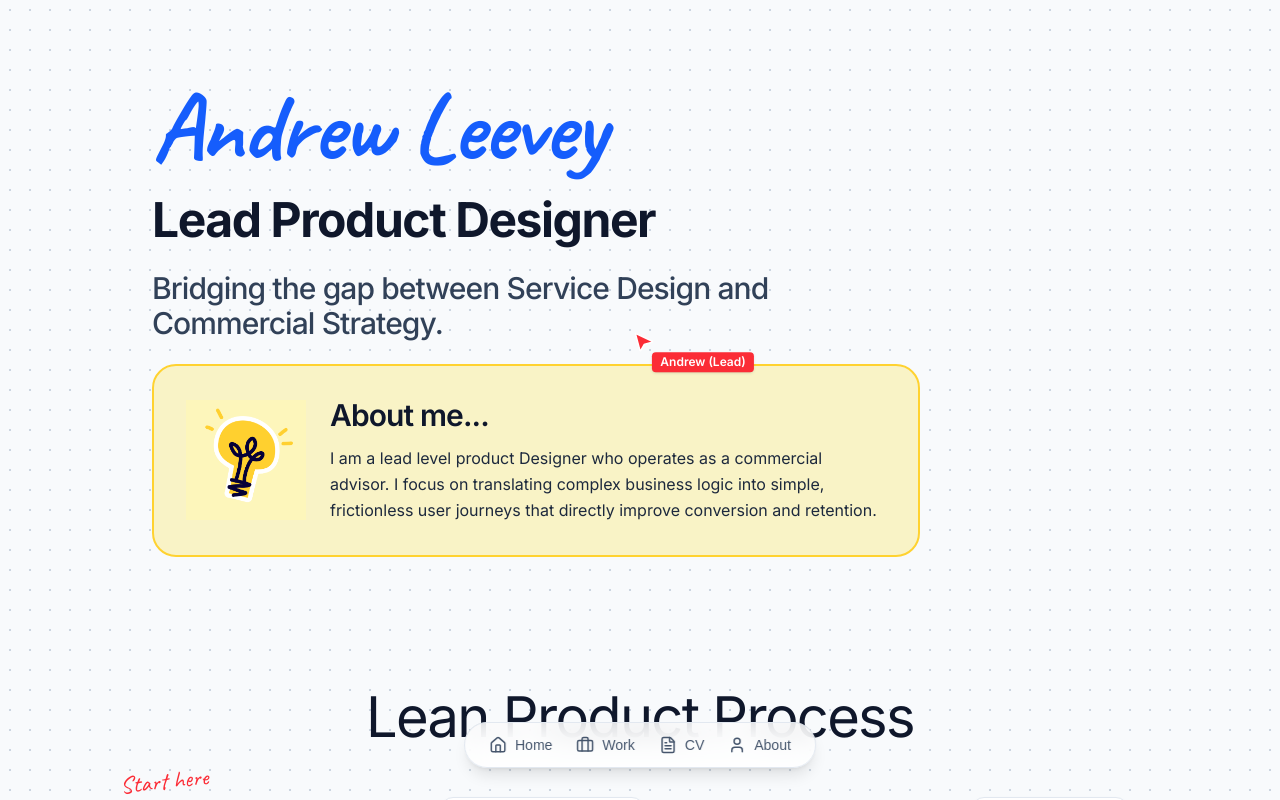
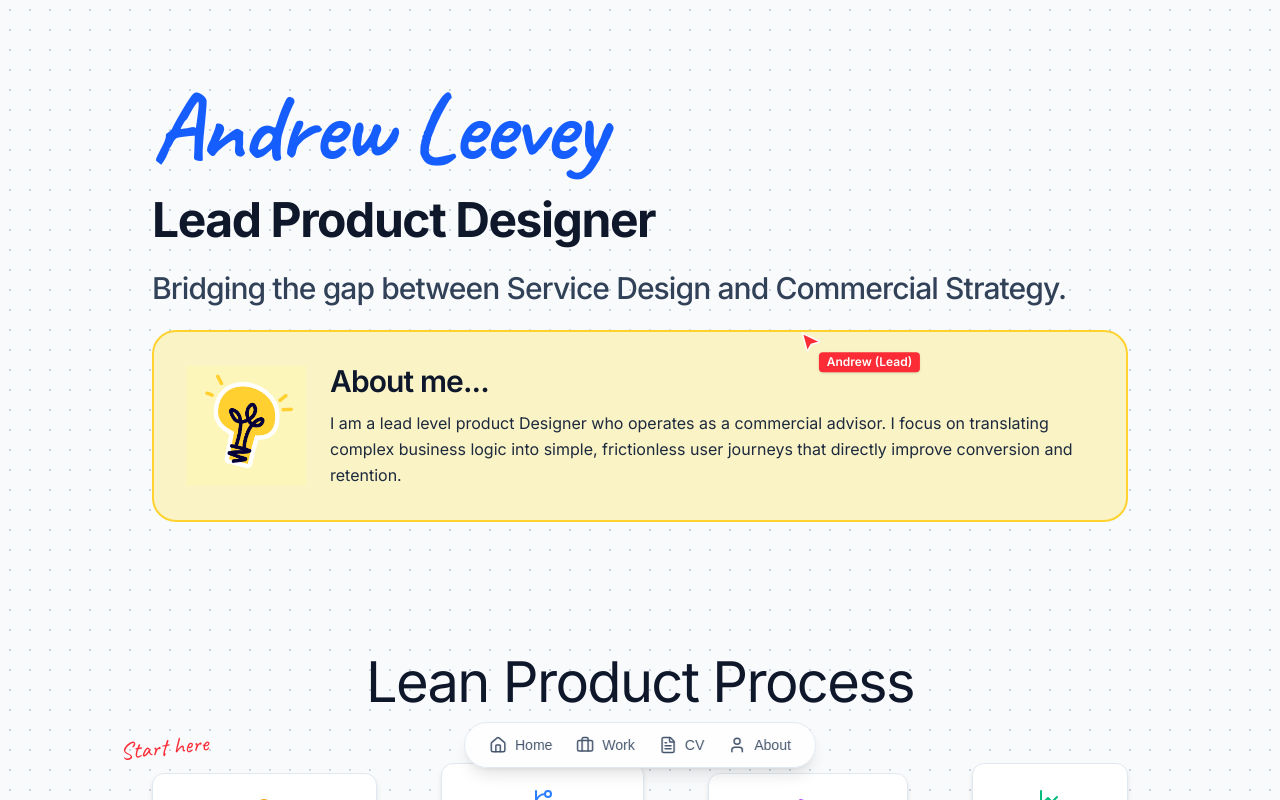
Before and after one commit to andrewleevey-ux/andrew-leevey-portfolio, a Next.js app: page / in a window 1280 px wide. Shown: the top 800 px of the page. Built offline with nearby package versions, Linux system fonts and the light colour scheme.

Commit message:
fix: make hero card truly full width by removing parent constraints
Co-authored-by: andrewleevey-ux <257649676+andrewleevey-ux@users.noreply.github.com>

```diff
--- a/app/page.tsx
+++ b/app/page.tsx
@@ -15,7 +15,7 @@ export default function Home() {
       <GuestCursor />
       <main className="max-w-5xl mx-auto px-6 pt-20 pb-24">
         {/* Hero Section */}
-        <section className="relative max-w-3xl mb-32">
+        <section className="relative w-full mb-32">
           <AndrewCursor />
           <h1 className="text-4xl sm:text-5xl md:text-6xl font-bold tracking-tight mb-6">
             <span className="font-handwriting text-blue-600 text-6xl sm:text-7xl md:text-8xl">Andrew Leevey</span> <br className="hidden sm:block" />
```
Also changed, not shown: 1 other file (tests, documents, lock files or other folders).
